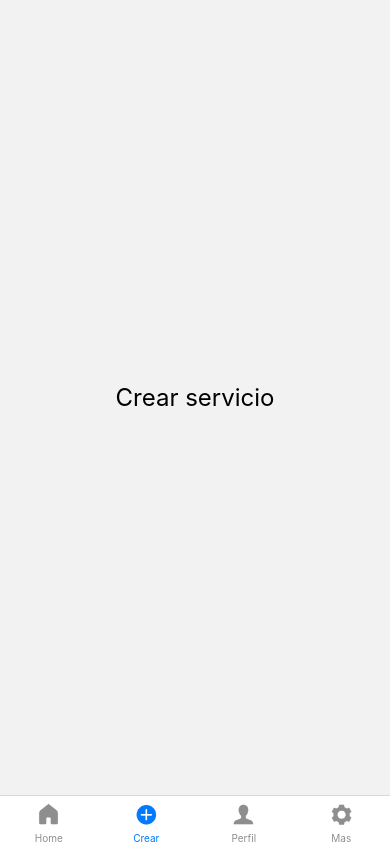
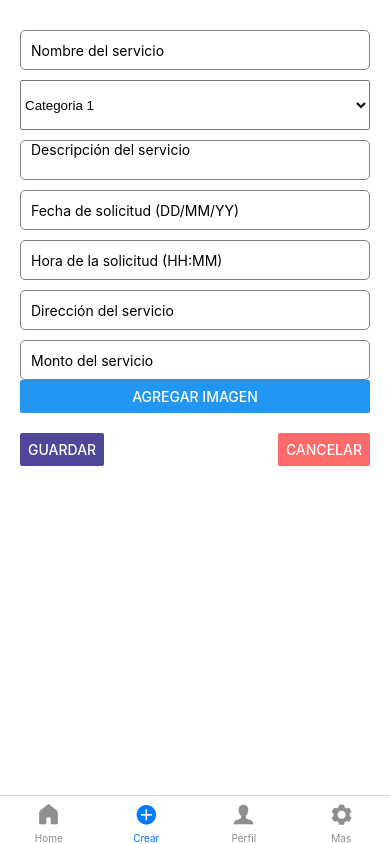
Before and after one commit to camilainf/SeaApp, a React Native app: screen /Crear in a window 390 px wide. Built offline with nearby package versions, Linux system fonts and the light colour scheme.

Commit message:
se sube vista crea

```diff
--- a/src/screens/Crear.tsx
+++ b/src/screens/Crear.tsx
@@ -1,10 +1,102 @@
-import React from 'react';
-import { View, Text, StyleSheet } from 'react-native';
+import React, { useState } from 'react';
+import { View, Text, TextInput, Button, Alert, StyleSheet } from 'react-native';
+import { Picker } from '@react-native-picker/picker';
+import Modal from 'react-native-modal';
 
 const Crear: React.FC = () => {
+  const [nombreServicio, setNombreServicio] = useState('');
+  const [categoria, setCategoria] = useState('');
+  const [descripcion, setDescripcion] = useState('');
+  const [fechaSolicitud, setFechaSolicitud] = useState('');
+  const [horaSolicitud, setHoraSolicitud] = useState('');
+  const [direccion, setDireccion] = useState('');
+  const [monto, setMonto] = useState('');
+  const [isModalVisible, setModalVisible] = useState(false);
+
+  const toggleModal = (message: string) => {
+    Alert.alert(message);
+    setModalVisible(!isModalVisible);
+  };
+
+  const guardar = () => {
+    const servicio = {
+      nombreServicio,
+      categoria,
+      descripcion,
+      fechaSolicitud: `${fechaSolicitud} ${horaSolicitud}`,
+      direccion,
+      monto,
+      // La imagen será agregada posteriormente
+    };
+    console.log(servicio);
+    toggleModal('Servicio creado con éxito');
+  };
+
+  const cancelar = () => {
+    toggleModal('Creación del servicio cancelada');
+  };
+
   return (
     <View style={styles.container}>
-      <Text style={styles.text}>Crear servicio</Text>
+      <TextInput
+        placeholder="Nombre del servicio"
+        value={nombreServicio}
+        onChangeText={setNombreServicio}
+        style={styles.input}
+      />
+      <Picker
+        selectedValue={categoria}
+        onValueChange={(itemValue) => setCategoria(itemValue.toString())}
+        style={styles.picker}
+      >
+        <Picker.Item label="Categoria 1" value="cat1" />
+        <Picker.Item label="Categoria 2" value="cat2" />
+        {/* Agrega más categorías según lo necesites */}
+      </Picker>
+      <TextInput
+        placeholder="Descripción del servicio"
+        value={descripcion}
+        onChangeText={setDescripcion}
+        multiline
+        numberOfLines={4}
+        style={styles.input}
+      />
+      <TextInput
+        placeholder="Fecha de solicitud (DD/MM/YY)"
+        value={fechaSolicitud}
+        onChangeText={setFechaSolicitud}
+        style={styles.input}
+      />
+      <TextInput
+        placeholder="Hora de la solicitud (HH:MM)"
+        value={horaSolicitud}
+        onChangeText={setHoraSolicitud}
+        style={styles.input}
+      />
+      <TextInput
+        placeholder="Dirección del servicio"
+        value={direccion}
+        onChangeText={setDireccion}
+        style={styles.input}
+      />
+      <TextInput
+        placeholder="Monto del servicio"
+        value={monto}
+        onChangeText={setMonto}
+        keyboardType="numeric"
+        style={styles.input}
+      />
+      <Button title="Agregar Imagen" onPress={() => {}} />
+      <View style={styles.buttonContainer}>
+        <Button title="Guardar" onPress={guardar} color="#4E479A" />
+        <Button title="Cancelar" onPress={cancelar} color="#FF6B6B" />
+      </View>
+      <Modal isVisible={isModalVisible}>
+        <View style={styles.modalContent}>
+          <Text>Operación exitosa</Text>
+          <Button title="Ok" onPress={() => toggleModal('')} />
+        </View>
+      </Modal>
     </View>
   );
 };
@@ -12,11 +104,32 @@ const Crear: React.FC = () => {
 const styles = StyleSheet.create({
   container: {
     flex: 1,
+    padding: 20,
+    backgroundColor: 'white',
+  },
+  input: {
+    height: 40,
+    borderColor: 'gray',
+    borderWidth: 1,
+    marginTop: 10,
+    paddingHorizontal: 10,
+    borderRadius: 5,
+  },
+  picker: {
+    height: 50,
+    marginTop: 10,
+  },
+  buttonContainer: {
+    flexDirection: 'row',
+    justifyContent: 'space-between',
+    marginTop: 20,
+  },
+  modalContent: {
+    backgroundColor: 'white',
+    padding: 20,
     justifyContent: 'center',
     alignItems: 'center',
-  },
-  text: {
-    fontSize: 24,
+    borderRadius: 5,
   },
 });
 
--- a/src/screens/Profile.tsx
+++ b/src/screens/Profile.tsx
@@ -12,7 +12,7 @@ import {
   Alert,
 } from "react-native";
 import { Rating, Card } from "react-native-elements";
-import { convertirFecha } from "../services/randomService";
+import { convertirFecha } from "../utils/randomService";
 import { Usuario } from "../resources/user";
 
 const Profile: React.FC = () => {
```
Also changed, not shown: src/utils/randomService.ts (renamed from src/services/randomService.ts).
